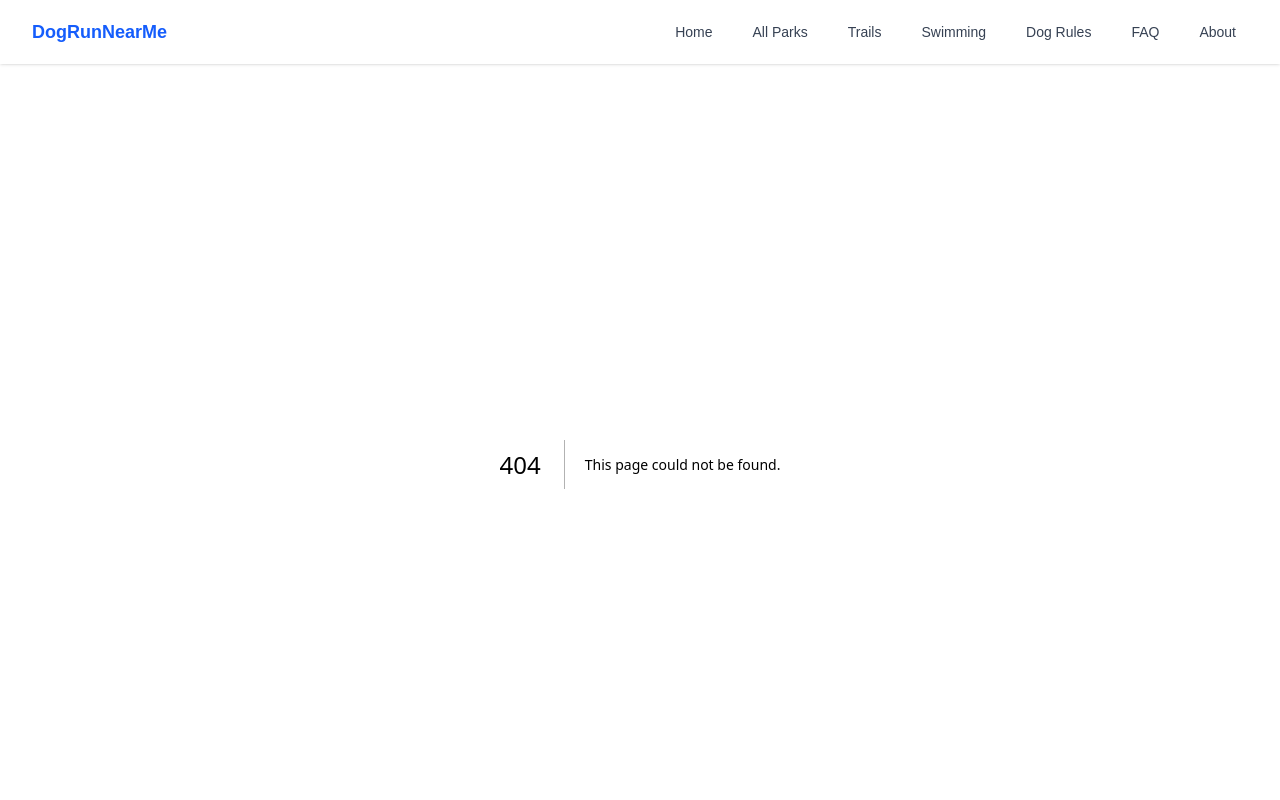
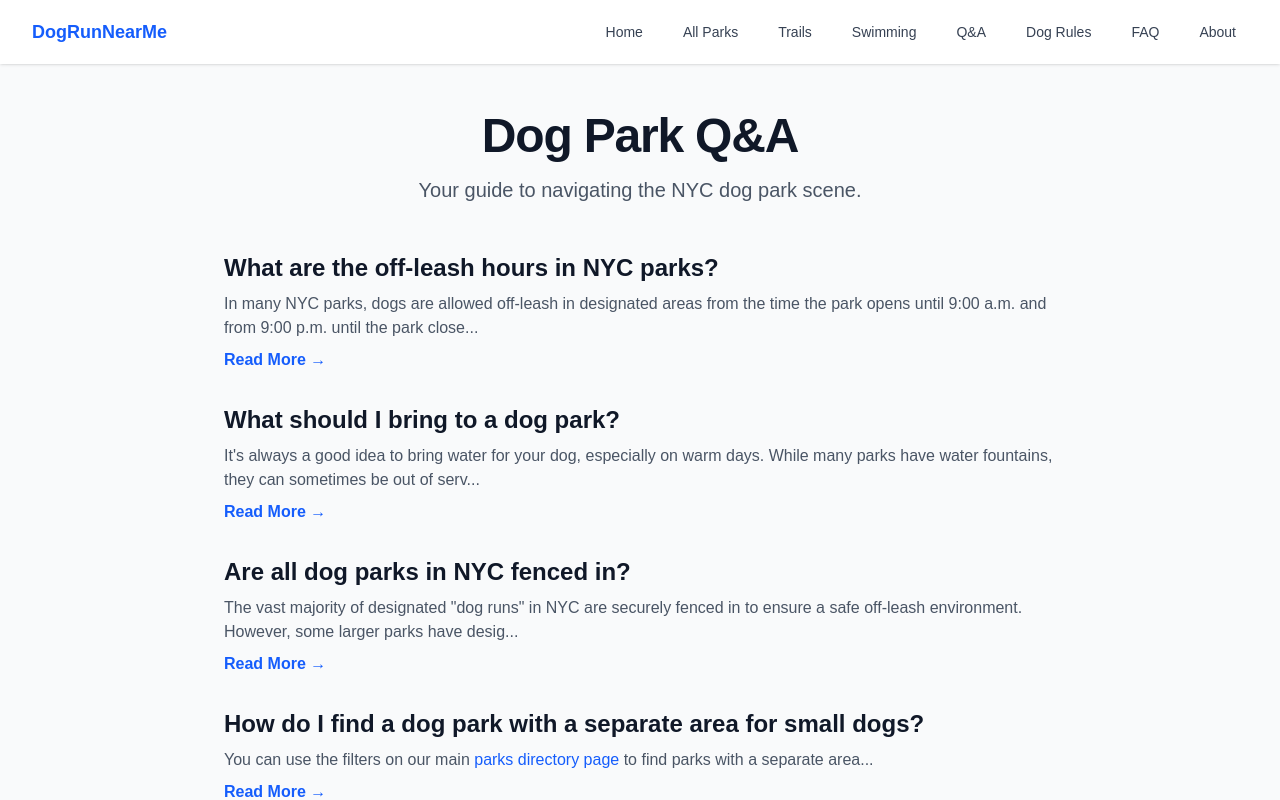
Before and after one commit to ronaldregan621/dogrunnearme-web, a Next.js app: page /questions in a window 1280 px wide. Before the commit this address had no page. Shown: the top 800 px of the page. Built offline with nearby package versions, Linux system fonts and the light colour scheme.

Commit message:
feat: add Q&A section with dynamic question pages

```diff
--- /dev/null
+++ b/src/app/questions/[slug]/page.tsx
@@ -0,0 +1,38 @@
+import { dogParkQuestions } from '@/data/dogParkQuestions';
+import { notFound } from 'next/navigation';
+import type { Metadata } from 'next';
+import Link from 'next/link';
+
+type Props = {
+  params: { slug: string };
+};
+
+export async function generateMetadata({ params }: Props): Promise<Metadata> {
+  const question = dogParkQuestions.find((q) => q.slug === params.slug);
+  if (!question) {
+    return { title: 'Question Not Found' };
+  }
+  return {
+    title: question.seo.title,
+    description: question.seo.description,
+  };
+}
+
+export default function QuestionDetailsPage({ params }: Props) {
+  const question = dogParkQuestions.find((q) => q.slug === params.slug);
+  if (!question) return notFound();
+
+  return (
+    <div className="max-w-3xl mx-auto px-4 sm:px-6 lg:px-8 py-12">
+      <article className="prose lg:prose-xl">
+        <h1>{question.question}</h1>
+        <div dangerouslySetInnerHTML={{ __html: question.answer }} />
+        <div className="mt-8">
+          <Link href="/questions" className="text-blue-600 hover:underline">
+            &larr; Back to all questions
+          </Link>
+        </div>
+      </article>
+    </div>
+  );
+}
--- /dev/null
+++ b/src/app/questions/layout.tsx
@@ -0,0 +1,18 @@
+import type { Metadata } from 'next';
+
+export const metadata: Metadata = {
+  title: 'Dog Park Q&A | DogRunNearMe',
+  description: 'Find answers to common questions about NYC dog parks, including rules, etiquette, and how to find the best spots for your pup.',
+};
+
+export default function QuestionsLayout({
+  children,
+}: {
+  children: React.ReactNode;
+}) {
+  return (
+    <div className="bg-gray-50">
+      {children}
+    </div>
+  );
+}
--- /dev/null
+++ b/src/app/questions/page.tsx
@@ -0,0 +1,36 @@
+import { dogParkQuestions } from '@/data/dogParkQuestions';
+import Link from 'next/link';
+
+export default function QuestionsHubPage() {
+  return (
+    <div className="max-w-4xl mx-auto px-4 sm:px-6 lg:px-8 py-12">
+      <div className="text-center mb-12">
+        <h1 className="text-4xl font-bold tracking-tight text-gray-900 sm:text-5xl">
+          Dog Park Q&A
+        </h1>
+        <p className="mt-4 text-xl text-gray-600">
+          Your guide to navigating the NYC dog park scene.
+        </p>
+      </div>
+
+      <div className="space-y-8">
+        {dogParkQuestions.map((q) => (
+          <div key={q.id}>
+            <Link href={`/questions/${q.slug}`}>
+              <h2 className="text-2xl font-semibold text-gray-900 hover:text-blue-700">
+                {q.question}
+              </h2>
+            </Link>
+            <div
+              className="mt-2 text-gray-600 prose"
+              dangerouslySetInnerHTML={{ __html: q.answer.substring(0, 150) + '...' }}
+            />
+            <Link href={`/questions/${q.slug}`} className="text-blue-600 hover:text-blue-700 font-semibold mt-2 inline-block">
+              Read More &rarr;
+            </Link>
+          </div>
+        ))}
+      </div>
+    </div>
+  );
+}
--- a/src/components/Footer.tsx
+++ b/src/components/Footer.tsx
@@ -20,6 +20,7 @@ export default function Footer() {
             <ul className="mt-4 space-y-4">
               <li><Link href="/#about" className="text-base text-gray-300 hover:text-white">Our Story</Link></li>
               <li><Link href="/faq" className="text-base text-gray-300 hover:text-white">FAQ</Link></li>
+              <li><Link href="/questions" className="text-base text-gray-300 hover:text-white">Q&A</Link></li>
             </ul>
           </div>
           <div>
--- a/src/components/NavBar.tsx
+++ b/src/components/NavBar.tsx
@@ -15,6 +15,7 @@ export default function NavBar() {
             <Link href="/parks" className="text-gray-700 hover:text-blue-600 px-3 py-2 rounded-md text-sm font-medium">All Parks</Link>
             <Link href="/trails" className="text-gray-700 hover:text-blue-600 px-3 py-2 rounded-md text-sm font-medium">Trails</Link>
             <Link href="/swimming" className="text-gray-700 hover:text-blue-600 px-3 py-2 rounded-md text-sm font-medium">Swimming</Link>
+            <Link href="/questions" className="text-gray-700 hover:text-blue-600 px-3 py-2 rounded-md text-sm font-medium">Q&A</Link>
             <Link href="/dog-rules" className="text-gray-700 hover:text-blue-600 px-3 py-2 rounded-md text-sm font-medium">Dog Rules</Link>
             <Link href="/faq" className="text-gray-700 hover:text-blue-600 px-3 py-2 rounded-md text-sm font-medium">FAQ</Link>
             <Link href="/#about" className="text-gray-700 hover:text-blue-600 px-3 py-2 rounded-md text-sm font-medium">About</Link>
--- /dev/null
+++ b/src/data/dogParkQuestions.ts
@@ -0,0 +1,48 @@
+import { DogParkQuestion } from '@/types/dogParkQuestion';
+
+export const dogParkQuestions: DogParkQuestion[] = [
+  {
+    id: 'q1',
+    slug: 'what-are-off-leash-hours-in-nyc-parks',
+    question: 'What are the off-leash hours in NYC parks?',
+    answer: 'In many NYC parks, dogs are allowed off-leash in designated areas from the time the park opens until 9:00 a.m. and from 9:00 p.m. until the park closes. However, these rules can vary, so it\'s always best to check the specific rules for each park, which are listed on our individual park pages.',
+    tags: ['rules', 'off-leash'],
+    seo: {
+      title: 'NYC Park Off-Leash Hours Explained',
+      description: 'Learn about the standard off-leash hours for dogs in NYC parks and why it\'s important to check the rules for each specific location.'
+    }
+  },
+  {
+    id: 'q2',
+    slug: 'what-should-i-bring-to-a-dog-park',
+    question: 'What should I bring to a dog park?',
+    answer: 'It\'s always a good idea to bring water for your dog, especially on warm days. While many parks have water fountains, they can sometimes be out of service. Also, bring your own waste bags, a sturdy leash, and some of your dog\'s favorite toys for non-peak hours. Make sure your dog is wearing a collar with up-to-date ID tags.',
+    tags: ['etiquette', 'preparation'],
+    seo: {
+      title: 'What to Bring to a Dog Park: A Checklist for Owners',
+      description: 'A handy checklist of essential items to bring to the dog park, including water, waste bags, leashes, and more to ensure a safe and fun visit.'
+    }
+  },
+  {
+    id: 'q3',
+    slug: 'are-all-dog-parks-in-nyc-fenced-in',
+    question: 'Are all dog parks in NYC fenced in?',
+    answer: 'The vast majority of designated "dog runs" in NYC are securely fenced in to ensure a safe off-leash environment. However, some larger parks have designated "off-leash areas" that may not be fully fenced. Our directory specifies which parks have secure, double-gated entries for added safety.',
+    tags: ['safety', 'features'],
+    seo: {
+      title: 'Are NYC Dog Parks Fenced In? Safety Features to Look For',
+      description: 'Learn about the fencing and safety features of NYC dog parks and how to find a securely enclosed area for your dog to play.'
+    }
+  },
+  {
+    id: 'q4',
+    slug: 'how-do-i-find-a-dog-park-with-separate-small-dog-area',
+    question: 'How do I find a dog park with a separate area for small dogs?',
+    answer: 'You can use the filters on our main <a href="/parks" class="text-blue-600 hover:underline">parks directory page</a> to find parks with a separate area for small dogs. Simply select the "Separate Areas" amenity filter to see a list of all parks that offer this important safety feature.',
+    tags: ['features', 'safety'],
+    seo: {
+      title: 'How to Find Dog Parks with Separate Small Dog Areas in NYC',
+      description: 'A simple guide on how to use our directory to filter for dog parks that have a dedicated, separate area for small dogs, ensuring a safer play environment.'
+    }
+  },
+];
--- /dev/null
+++ b/src/types/dogParkQuestion.ts
@@ -0,0 +1,11 @@
+export interface DogParkQuestion {
+  id: string;
+  slug: string;
+  question: string;
+  answer: string;
+  tags: string[];
+  seo: {
+    title: string;
+    description: string;
+  };
+}
```
